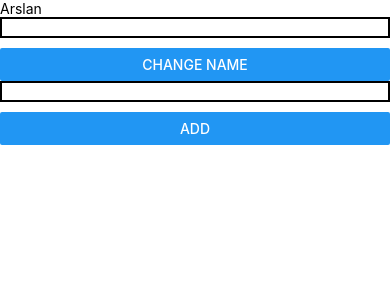
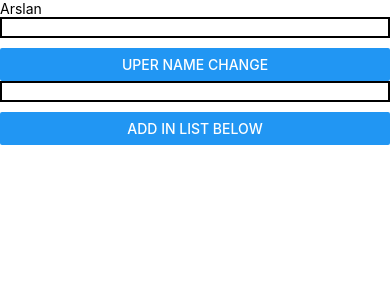
Before and after one commit to arslanali19470/GoRide_ToolKit_v1, a React Native app: screen / in a window 390 px wide. Shown: the top 300 px of the page. Built offline with nearby package versions, Linux system fonts and the light colour scheme.

Commit message:
Update Button Text

```diff
--- a/src/Screen1.js
+++ b/src/Screen1.js
@@ -28,13 +28,13 @@ const Screen1 = () => {
         value={NameValue}
         onChangeText={setNameValue}
       />
-      <Button title="Change Name" onPress={handleChangeName} />
+      <Button title="Uper Name Change" onPress={handleChangeName} />
       <TextInput
         style={{borderWidth: 2, borderColor: 'black', marginBottom: 10}}
         value={inputValue}
         onChangeText={setInputValue}
       />
-      <Button title="Add" onPress={handleAdd} />
+      <Button title="Add In List Below" onPress={handleAdd} />
       {FirstArray.map((item, ind) => (
         <Text key={ind}>{item}</Text>
       ))}
```
